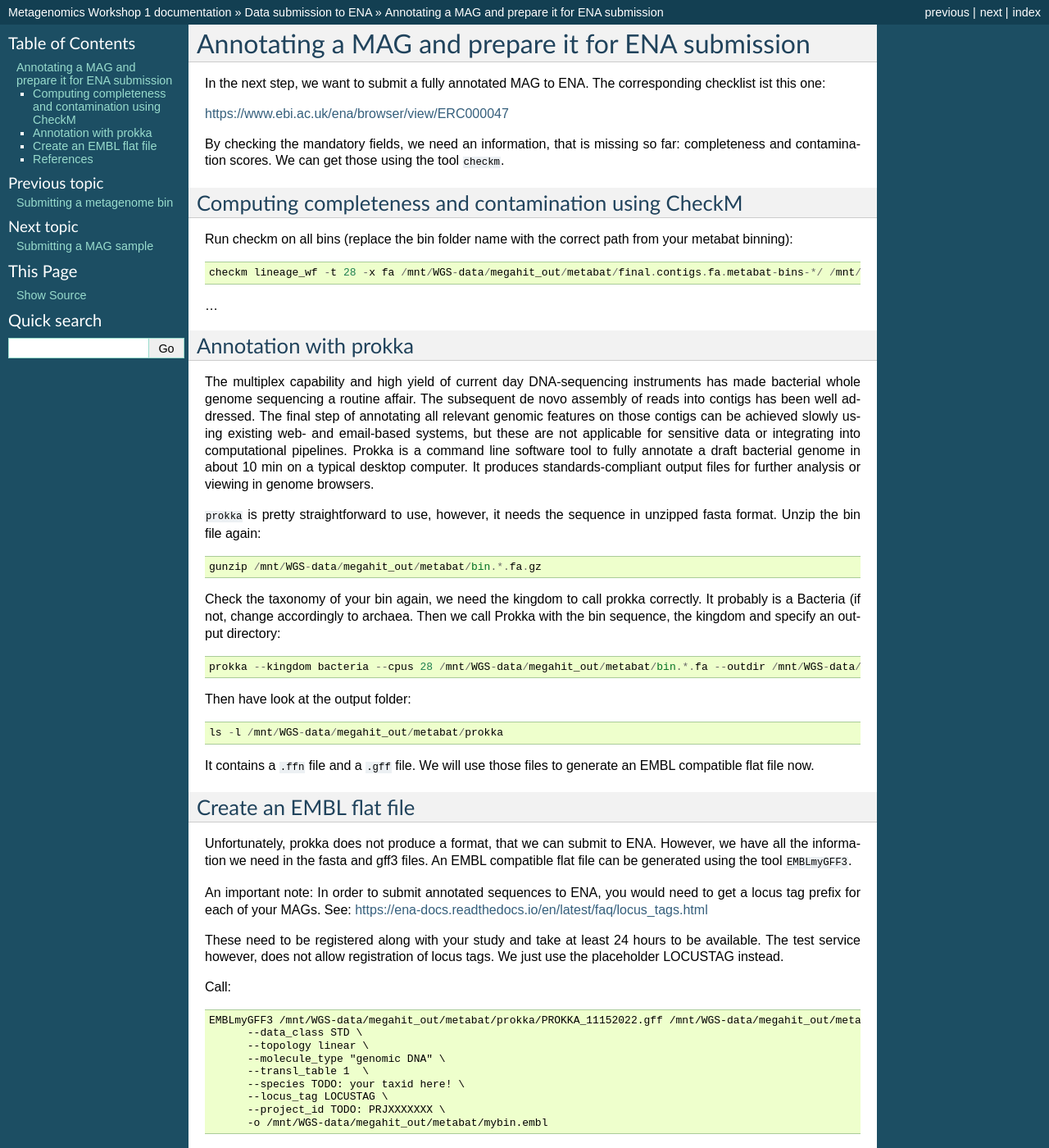
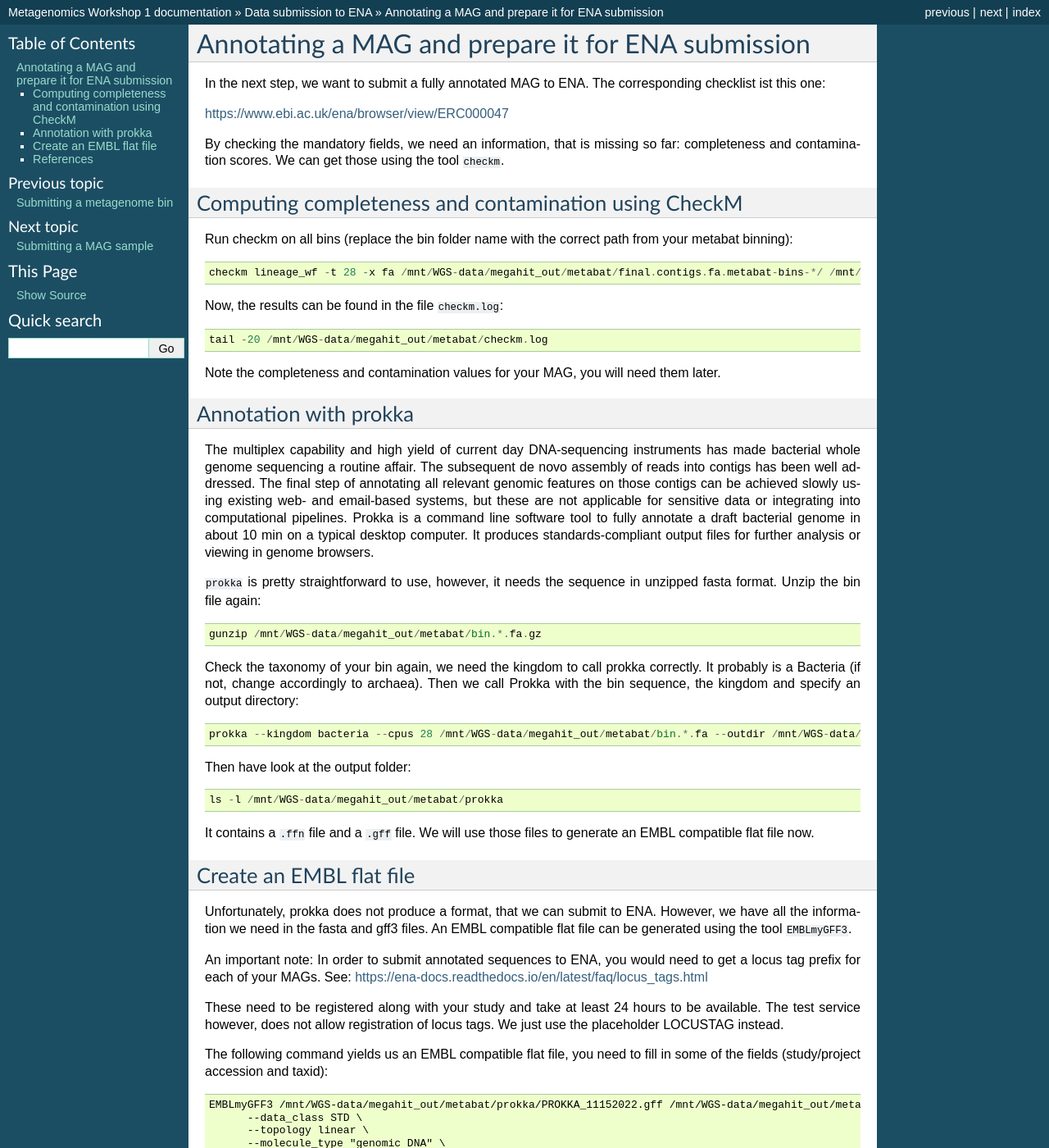
Before and after one commit to metagenomics/metagenomics-workshop, a Sphinx documentation site: the page built from docs/data_submission/mag_annotation.rst, in a window 1280 px wide and 1400 px high. Shown: the whole window at 82% size. Built offline with Sphinx 7.4.7, drawn with Linux system fonts in a browser that asks for light colours; some of the changed text lies outside the part shown.

Commit message:
Update mag_annotation.rst

```diff
--- a/docs/data_submission/mag_annotation.rst
+++ b/docs/data_submission/mag_annotation.rst
@@ -14,8 +14,11 @@ Run checkm on all bins (replace the bin folder name with the correct path from y
 
   checkm lineage_wf -t 28 -x fa /mnt/WGS-data/megahit_out/metabat/final.contigs.fa.metabat-bins-*/ /mnt/WGS-data/megahit_out/metabat/checkm/ > /mnt/WGS-data/megahit_out/metabat/checkm.log
 
+Now, the results can be found in the file ``checkm.log``::
 
-...
+  tail -20 /mnt/WGS-data/megahit_out/metabat/checkm.log
+
+Note the completeness and contamination values for your MAG, you will need them later.
 
 Annotation with prokka
 ^^^^^^^^^^^^^^^^^^^
@@ -26,7 +29,7 @@ The multiplex capability and high yield of current day DNA-sequencing instrument
 
   gunzip /mnt/WGS-data/megahit_out/metabat/bin.*.fa.gz
 
-Check the taxonomy of your bin again, we need the kingdom to call prokka correctly. It probably is a Bacteria (if not, change accordingly to archaea. Then we call Prokka with the bin sequence, the kingdom and specify an output directory::
+Check the taxonomy of your bin again, we need the kingdom to call prokka correctly. It probably is a Bacteria (if not, change accordingly to archaea). Then we call Prokka with the bin sequence, the kingdom and specify an output directory::
 
   prokka --kingdom bacteria --cpus 28 /mnt/WGS-data/megahit_out/metabat/bin.*.fa --outdir /mnt/WGS-data/megahit_out/metabat/prokka
 
@@ -45,14 +48,16 @@ An important note: In order to submit annotated sequences to ENA, you would need
 
 These need to be registered along with your study and take at least 24 hours to be available. The test service however, does not allow registration of locus tags. We just use the placeholder LOCUSTAG instead.
 
-Call::
+The following command yields us an EMBL compatible flat file, you need to fill in some of the fields (study/project accession and taxid)::
 
-  EMBLmyGFF3 /mnt/WGS-data/megahit_out/metabat/prokka/PROKKA_11152022.gff /mnt/WGS-data/megahit_out/metabat/prokka/PROKKA_11152022.gff \
+  EMBLmyGFF3 /mnt/WGS-data/megahit_out/metabat/prokka/PROKKA_11152022.gff /mnt/WGS-data/megahit_out/metabat/prokka/PROKKA_11152022.ffn \
         --data_class STD \
         --topology linear \
         --molecule_type "genomic DNA" \
         --transl_table 1  \
         --species TODO: your taxid here! \
+        --environmental_sample TODO
+        --isolation_source TODO
         --locus_tag LOCUSTAG \
         --project_id TODO: PRJXXXXXXX \
         -o /mnt/WGS-data/megahit_out/metabat/mybin.embl
```
